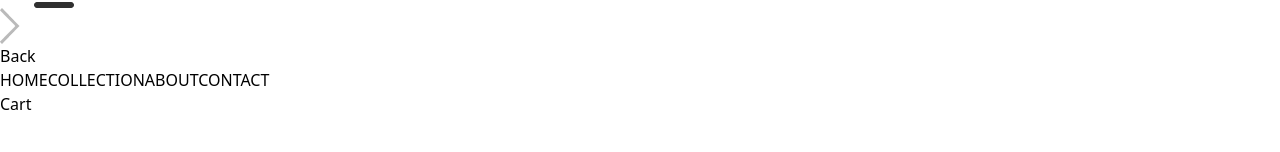
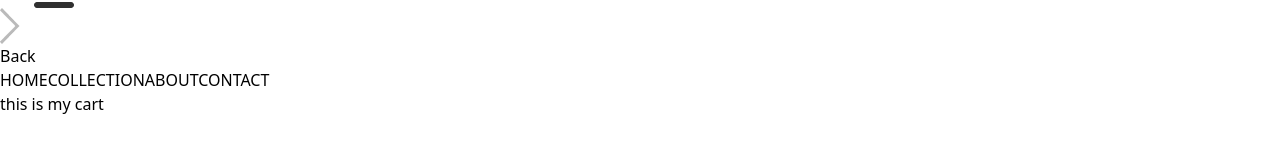
Before and after one commit to Nikhil8767/Ecommerce-website, a React (Vite) app in the folder frontend/: page /cart in a window 1280 px wide. Shown: the part 430-582 px from the top of the page. Built offline with nearby package versions, Linux system fonts and the light colour scheme.

Commit message:
added  cart

```diff
--- a/frontend/src/pages/Cart.jsx
+++ b/frontend/src/pages/Cart.jsx
@@ -2,7 +2,7 @@ import React from 'react'
 
 const Cart = () => {
   return (
-    <div>Cart</div>
+    <div>this is  my cart</div>
   )
 }
 
```
